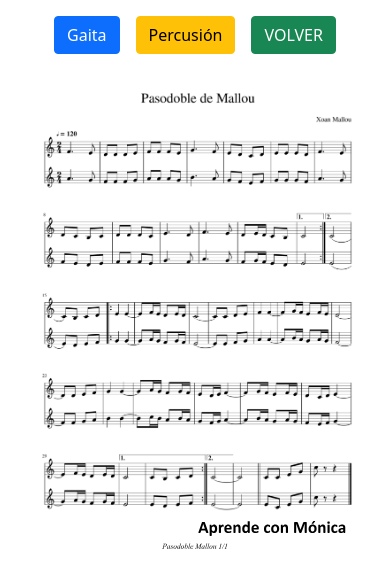
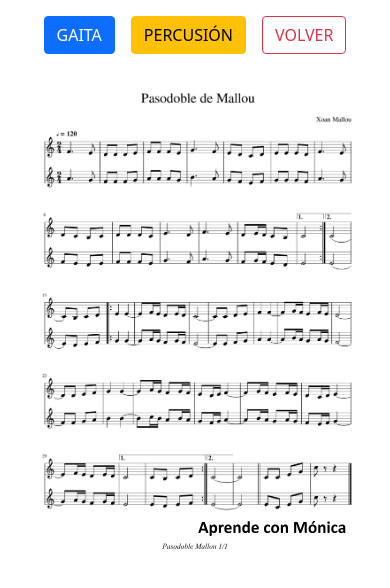
Before and after one commit to PabloNeiro/appRetrouso, a React (Create React App) app: page /partituras/1 in a window 390 px wide. Shown: the top 588 px of the page. Built offline with nearby package versions, Linux system fonts and the light colour scheme.

Commit message:
add responsive views in md

```diff
--- a/src/components/home/Home.js
+++ b/src/components/home/Home.js
@@ -9,10 +9,10 @@ function Home() {
     <>
       <NavBar />
       <Row className='text-center'>
-        <Col xs={12} className='mt-5'>
+        <Col xs={12} md={6} className='mt-5'>
           <RetrousoHome />
         </Col>
-        <Col xs={12} className='mt-5'>
+        <Col xs={12}  md={6} className='mt-5'>
           <InverniaHome />
         </Col>
       </Row>
--- a/src/components/home/InverniaHome.js
+++ b/src/components/home/InverniaHome.js
@@ -4,12 +4,10 @@ import { Link } from 'react-router-dom';
 function InverniaHome() {
   return (
     <Card>
-      <CardMedia component='img' alt='green iguana' height='140' image='invernia.jpg' />
-
+      <CardMedia component='img' alt='green iguana' height='140' image='invernia2.jpg' />
       <Link to='/invernia' className='btn btn-success mt-4 mb-4'>
-        INVERNIA
+        INVERNÍA
       </Link>
-      {/* </CardActions> */}
     </Card>
   );
 }
--- a/src/components/navbar/NavBar.js
+++ b/src/components/navbar/NavBar.js
@@ -5,7 +5,7 @@ function NavBar() {
   return (
     <Navbar color='dark' dark expand='md'>
       <Container>
-        <NavbarBrand href='/'>INICIO</NavbarBrand>
+        <NavbarBrand>INICIO</NavbarBrand>
       </Container>
     </Navbar>
   );
--- a/src/components/retrouso/ButtonsSelectDrums.js
+++ b/src/components/retrouso/ButtonsSelectDrums.js
@@ -6,12 +6,12 @@ function ButtonsSelectDrums({ setDrums }) {
   return (
     <Col xs='12'>
       <Button onClick={() => setDrums(false)} color='primary'>
-        Gaita
+        GAITA
       </Button>
       <Button onClick={() => setDrums(true)} className='mx-3' color='warning'>
-        Percusión
+        PERCUSIÓN
       </Button>
-      <Link className='btn btn-success' to='/retrouso'>
+      <Link className='btn btn-outline-danger' to='/retrouso'>
         VOLVER
       </Link>
     </Col>
--- a/src/components/retrouso/Retrouso.js
+++ b/src/components/retrouso/Retrouso.js
@@ -31,7 +31,7 @@ function Retrouso() {
       <Row className='mt-2'>
         <Col xs='6'>
           <Link className='btn btn-dark' to={`/`}>
-            VOLVER
+            INICIO
           </Link>
         </Col>
         <Col xs='6'>
--- a/src/components/retrouso/TableSheet.js
+++ b/src/components/retrouso/TableSheet.js
@@ -7,6 +7,7 @@ function TableSheet({ list }) {
     <Table striped>
       <thead>
         <tr className='text-center'>
+          <th></th>
           <th>Nome</th>
           <th>Partituras</th>
         </tr>
@@ -15,6 +16,7 @@ function TableSheet({ list }) {
         {list &&
           list.map((value, i) => (
             <tr key={i} className='text-center'>
+              <td>{i + 1}</td>
               <td>
                 <b>{value.name}</b>
               </td>
```
Also changed, not shown: src/components/home/News.js (deleted, +0 -15 lines), public/invernia2.jpg (added), src/components/home/Calendar.js (deleted).
